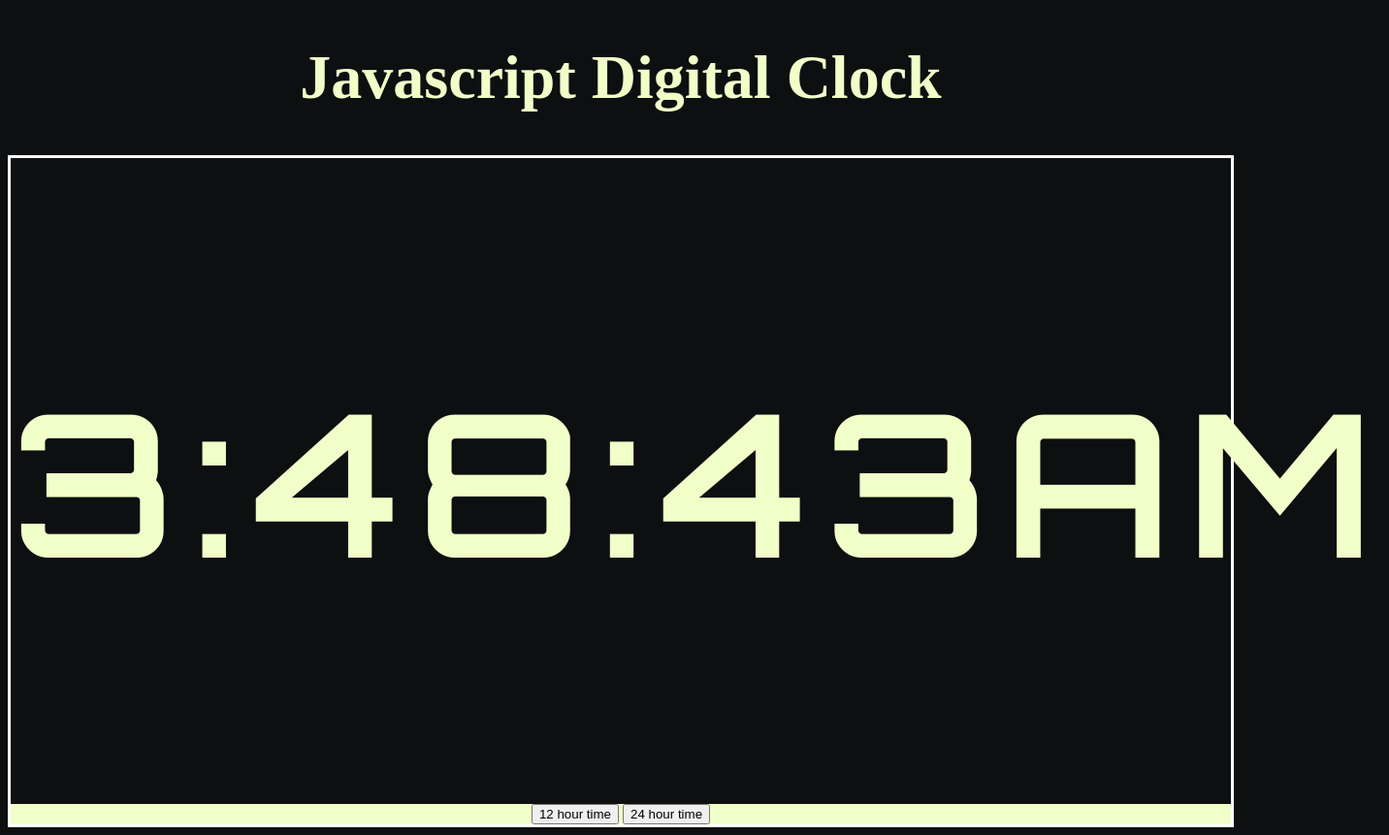
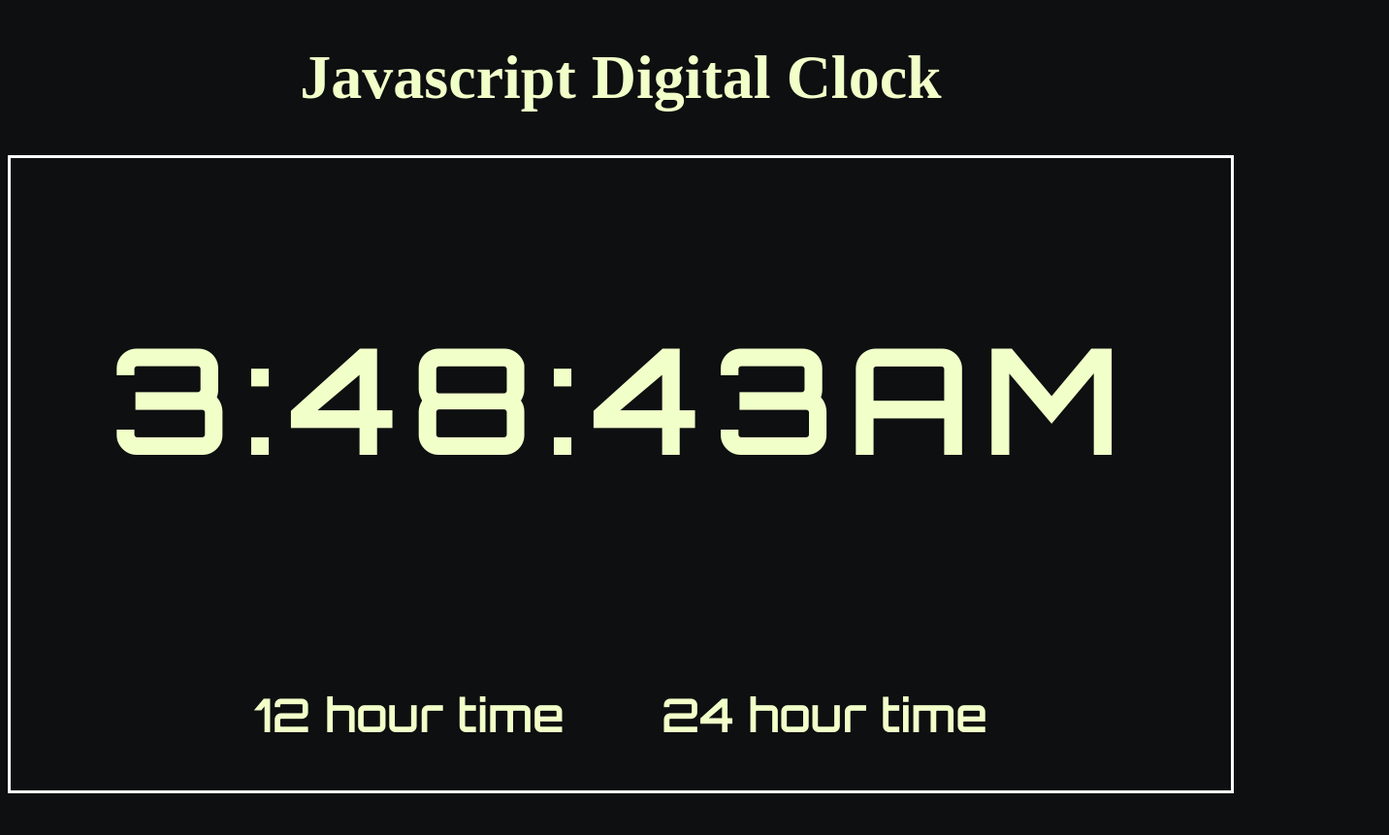
Before and after one commit to mmac89/clock, a plain HTML site: page index.html in a window 1280 px wide. Shown: the whole page at 97% size, 1432 px wide, since content can reach past the window. After the commit the page ends 826 px from the top, so only its background shows below. Drawn offline with Linux system fonts and the light colour scheme.

Commit message:
completed functionality of twelve and 24 hour buttons and worked on css

```diff
--- a/script.js
+++ b/script.js
@@ -4,28 +4,8 @@ const time= document.createElement('h3');
  let twelveHourBoolean= true;
 
 
-function twelveHourFormat(){
+function currentTime(){
    // const clockDiv = document.getElementById('clock');
-    const date = new Date();
-    let h= date.getHours();
-    let q = twelveHourTime(h);
-    h = date.getHours()> 12 ? date.getHours()-12: date.getHours();;
-    let m = date.getMinutes();
-    let s = date.getSeconds();
-    m= updateTime(m);
-    s= updateTime(s);
-
-
-    clock.appendChild(time);
-    time.innerHTML= ( h + ':' + m + ':' + s + q);
-
-    //document.body.appendChild(clock);
-    let t =  setTimeout(() => {
-        twelveHourFormat();
-    }, 1000);
-}
-
-function twentyFourTime(){
     const date = new Date();
     let h= date.getHours();
     let m = date.getMinutes();
@@ -33,15 +13,44 @@ function twentyFourTime(){
     m= updateTime(m);
     s= updateTime(s);
 
+    document.getElementById('twentyFourHour').addEventListener('click', ()=>{
+        twelveHourBoolean = false;
+    });
+
+    document.getElementById('twelveHour').addEventListener('click', ()=>{
+        twelveHourBoolean = true;
+    });
 
     clock.appendChild(time);
-    time.innerHTML= ( h + ':' + m + ':' + s );
-
-    //document.body.appendChild(clock);
+    if (twelveHourBoolean === true){
+        let q = twelveHourTime(h);
+        h = date.getHours()> 12 ? date.getHours()-12: date.getHours();;
+        time.innerHTML= ( h + ':' + m + ':' + s + q);
+    } else{
+        time.innerHTML = (h + ':' + m + ':' + s);
+    }
     let t =  setTimeout(() => {
-        twentyFourTime();
+        currentTime();
     }, 1000);
 }
+
+// function twentyFourTime(){
+//     const date = new Date();
+//     let h= date.getHours();
+//     let m = date.getMinutes();
+//     let s = date.getSeconds();
+//     m= updateTime(m);
+//     s= updateTime(s);
+
+
+//     clock.appendChild(time);
+//     time.innerHTML= ( h + ':' + m + ':' + s );
+
+//     //document.body.appendChild(clock);
+//     let t =  setTimeout(() => {
+//         twentyFourTime();
+//     }, 1000);
+// }
 
 function updateTime(k){
     if(k<10){
@@ -63,13 +72,12 @@ function twelveHourTime(w){
 }
 
 
-twelveHourFormat();
+currentTime();
 
 document.getElementById('twentyFourHour').addEventListener('click', ()=>{
-    twentyFourTime();
-
+    twelveHourBoolean = false;
 });
 
 document.getElementById('twelveHour').addEventListener('click', ()=>{
-    twelveHourFormat();
+    currentTime();
 })
--- a/styles.css
+++ b/styles.css
@@ -1,6 +1,6 @@
 #clock{
     font-family: 'Orbitron', sans-serif;
-    font-size: 175px;
+    font-size: 130px;
     color: #f1ffc9;
     letter-spacing: .1em;
 }
@@ -19,7 +19,35 @@ h1{
     border: white solid;
 }
 
-#buttons{
-    background-color: #f1ffc9;
-    color: #0d0f10;
+#twelveHour, #twentyFourHour{
+    font-family: 'orbitron', sans-serif;
+    display: inline-block;
+    border: none;
+    padding: 3rem 3rem;
+    margin: 0;
+    text-decoration: none;
+    background: #0d0f10;
+    color: #f1ffc9;
+
+    font-size: 3rem;
+    cursor: pointer;
+    text-align: center;
+    transition: background 250ms ease-in-out,
+                transform 150ms ease;
+    -webkit-appearance: none;
+    -moz-appearance: none;
 }
+
+button:hover,
+button:focus {
+    background: #0053ba;
+}
+
+button:focus {
+    outline: 1px solid #fff;
+    outline-offset: -4px;
+}
+
+button:active {
+    transform: scale(0.99);
+}
```
